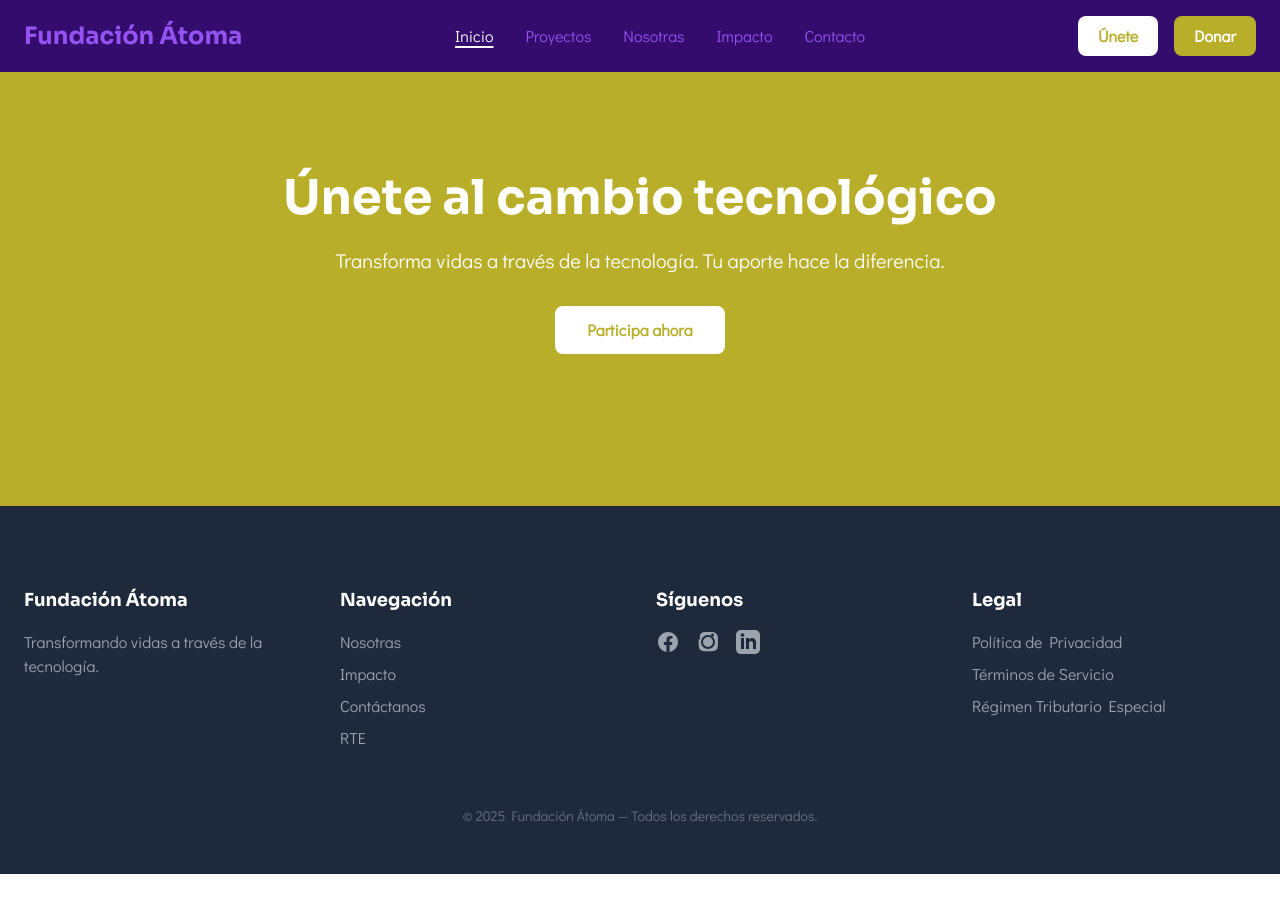
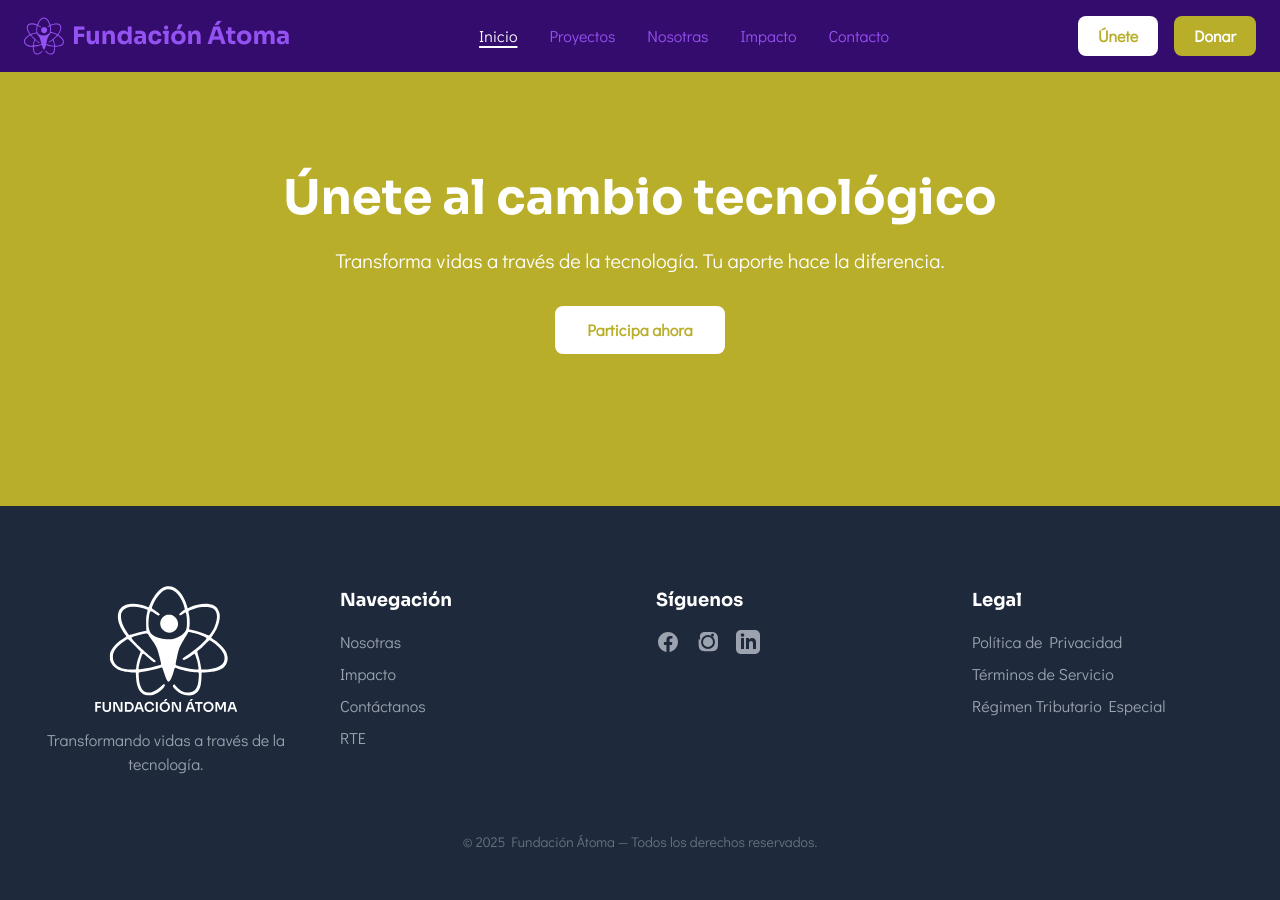
Before and after one commit to fundacion-atoma/fundacion-atoma.github.io, a Jekyll site: the page built from index.html, in a window 1280 px wide and 900 px high, scrolled down 2178 px. Built offline with Jekyll 4.4.1, drawn with Linux system fonts in a browser that asks for light colours; nearby versions of some CDN libraries; before the commit the page ends 3052 px from its top, so only the background shows below that.

Commit message:
Add favicon and logo assets, update footer and header structure

```diff
--- a/_includes/footer.html
+++ b/_includes/footer.html
@@ -11,8 +11,8 @@
 <footer class="bg-brand-dark-blue text-white pt-20 pb-12 px-6">
   <div class="container mx-auto">
     <div class="grid grid-cols-1 md:grid-cols-4 gap-8 mb-8">
-      <div>
-        <h4 class="font-bold text-lg mb-4 font-sora">Fundación Átoma</h4>
+      <div class="text-center">
+        <img src="/assets/images/logo-atoma.svg" alt="Fundación Átoma" class="w-[50%] mx-auto mb-4" />
         <p class="text-gray-400">Transformando vidas a través de la tecnología.</p>
       </div>
       <div>
@@ -21,7 +21,8 @@
           <li><a class="text-gray-400 hover:text-white transition-colors duration-300" href="/about">Nosotras</a></li>
           <li><a class="text-gray-400 hover:text-white transition-colors duration-300" href="/impact">Impacto</a>
           </li>
-          <li><a class="text-gray-400 hover:text-white transition-colors duration-300" href="/contact">Contáctanos</a></li>
+          <li><a class="text-gray-400 hover:text-white transition-colors duration-300" href="/contact">Contáctanos</a>
+          </li>
           <li><a class="text-gray-400 hover:text-white transition-colors duration-300" href="/rte">RTE</a></li>
         </ul>
       </div>
--- a/_includes/head.html
+++ b/_includes/head.html
@@ -2,6 +2,15 @@
   <meta charset="utf-8" />
   <meta content="width=device-width, initial-scale=1.0" name="viewport" />
   <title>{{ page.title | default: "Fundación Átoma" }}</title>
+
+  <!-- Favicon -->
+  <link rel="icon" type="image/x-icon" href="/assets/images/favicon/favicon.ico">
+  <link rel="icon" type="image/png" sizes="16x16" href="/assets/images/favicon/favicon-16x16.png">
+  <link rel="icon" type="image/png" sizes="32x32" href="/assets/images/favicon/favicon-32x32.png">
+  <link rel="apple-touch-icon" sizes="180x180" href="/assets/images/favicon/apple-touch-icon.png">
+  <link rel="icon" type="image/png" sizes="192x192" href="/assets/images/favicon/android-chrome-192x192.png">
+  <link rel="icon" type="image/png" sizes="512x512" href="/assets/images/favicon/android-chrome-512x512.png">
+  <link rel="manifest" href="/assets/images/favicon/site.webmanifest">
 
   <script src="https://cdn.tailwindcss.com?plugins=forms,typography"></script>
   <link href="https://fonts.googleapis.com" rel="preconnect" />
--- a/_includes/header.html
+++ b/_includes/header.html
@@ -1,6 +1,9 @@
 <header class="bg-brand-primary sticky top-0 z-50">
   <nav class="container mx-auto px-6 py-4 flex justify-between items-center">
-    <a class="text-2xl font-bold text-brand-support font-sora" href="/">Fundación Átoma</a>
+    <a class="text-2xl font-bold text-brand-support font-sora flex items-center space-x-2" href="/">
+      <img src="/assets/images/icon-atoma.svg" alt="Fundación Átoma" class="w-10 h-10"/>
+      <span>Fundación Átoma</span>
+    </a>
     <div class="hidden lg:flex items-center space-x-8">
       <a class="text-brand-support hover:text-white transition-colors duration-300 {% if page.url == '/' or page.url == '/index.html' %}underline decoration-2 decoration-white underline-offset-4 text-white{% endif %}"
         href="/">Inicio</a>
```
Also changed, not shown: assets/images/favicon/android-chrome-192x192.png (added), assets/images/favicon/android-chrome-512x512.png (added), assets/images/favicon/apple-touch-icon.png (added), assets/images/favicon/favicon-16x16.png (added), assets/images/favicon/favicon-32x32.png (added), assets/images/favicon/favicon.ico (added), assets/images/favicon/site.webmanifest (added), assets/images/icon-atoma.svg (added), assets/images/logo-atoma.svg (added), 1 other file.
